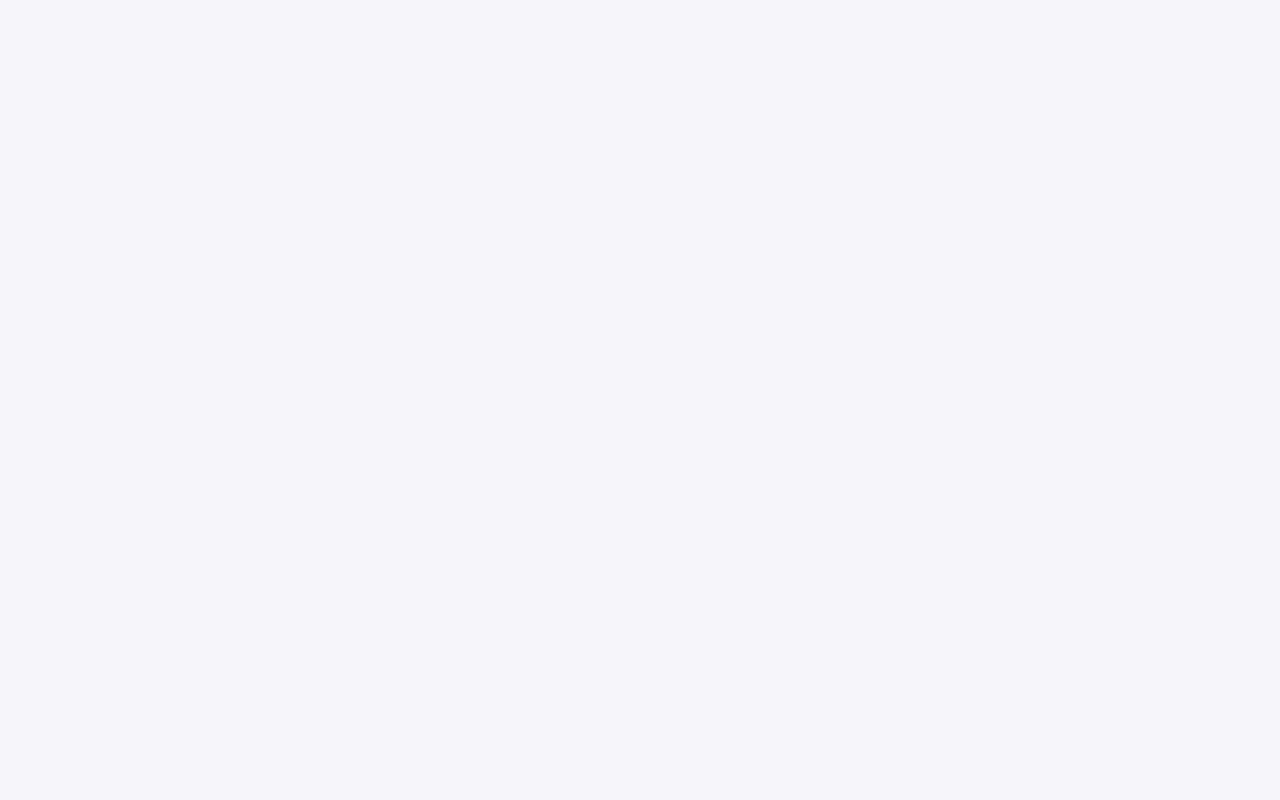
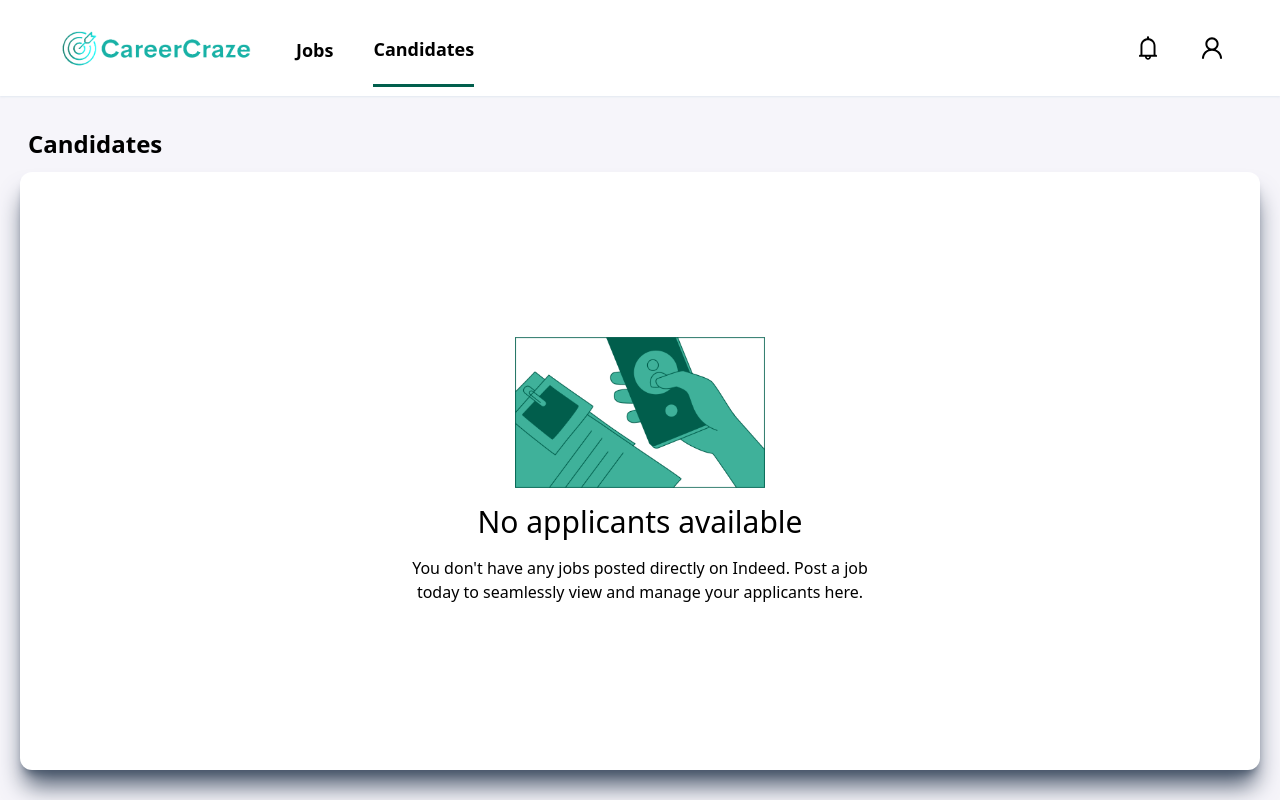
Before and after one commit to Ajaym1618/JobListing-frontend, a React (Create React App) app: page /candidates in a window 1280 px wide. Before the commit this address had no page. Built offline with nearby package versions, Linux system fonts and the light colour scheme.

Commit message:
newly commited

```diff
--- a/src/App.js
+++ b/src/App.js
@@ -12,6 +12,7 @@ function App() {
   return (
     <div>
       <Router>
+        {/* job seeker */}
         <Routes>
           <Route path="/" element={<Navigate to="/login" />} />
           <Route
@@ -22,16 +23,6 @@ function App() {
             path="/register"
             element={<UserLoginSignUp type="/register" />}
           ></Route>
-          <Route path="/employee" element={<Navigate to="/employer-login" />} />
-          <Route
-            path="/employer-login"
-            element={<EmployerLoginSignUp type="/employer-login" />}
-          ></Route>
-          <Route
-            path="/employer-register"
-            element={<EmployerLoginSignUp type="/employer-register" />}
-          ></Route>
-
           <Route path="/home" element={<Navigate to="/jobs"/>}></Route>
           <Route
             path="/jobs"
@@ -61,7 +52,20 @@ function App() {
             path="/contact-info"
             element={<Home type="/contact-info"/>}
           ></Route>
-          <Route path="/employer-home" element={<EmployerHome/>}></Route>
+
+          {/* Employer */}
+          <Route path="/employer" element={<Navigate to="/employer-login" />} />
+          <Route
+            path="/employer-login"
+            element={<EmployerLoginSignUp type="/employer-login" />}
+          ></Route>
+          <Route
+            path="/employer-register"
+            element={<EmployerLoginSignUp type="/employer-register" />}
+          ></Route>
+          <Route path="/employer-home" element={<Navigate to="/employer-jobs"/>}></Route>
+          <Route path="/employer-jobs" element={<EmployerHome type="/employer-jobs"/>}></Route>
+          <Route path="/candidates" element={<EmployerHome type="/candidates"/>}></Route>
         </Routes>
       </Router>
     </div>
--- /dev/null
+++ b/src/pages/EmployerHome/Candidates/candidates.jsx
@@ -0,0 +1,22 @@
+import React from "react";
+import smartphone from "../../../assets/smartphone-hand.png";
+
+const Candidates = () => {
+  return (
+    <div className="w-[100%] h-[88vh] py-5 px-5">
+      <h1 className="py-3 px-2 text-2xl font-semibold">Candidates</h1>
+      <div className="w-full h-[90%] flex flex-col items-center justify-center gap-4 bg-white rounded-xl shadow-xl shadow-slate-600">
+        <div className="w-full flex justify-center items-center">
+          <img src={smartphone} alt="" className="w-[250px]" />
+        </div>
+        <h1 className="text-3xl max-md:text-2xl">No applicants available</h1>
+        <p className="w-[40%] text-center px-4 max-md:text-sm max-lg:w-[60%] max-md:w-[100%]">
+          You don't have any jobs posted directly on Indeed. Post a job today to
+          seamlessly view and manage your applicants here.
+        </p>
+      </div>
+    </div>
+  );
+};
+
+export default Candidates;
--- /dev/null
+++ b/src/pages/EmployerHome/PostingJobs/jobs.jsx
@@ -0,0 +1,41 @@
+import React from "react";
+import { AiOutlineControl } from "react-icons/ai";
+import calendar from "../../../assets/calendar.png";
+
+const Jobs = () => {
+  return (
+    <div className="w-[100%] h-[88vh] px-10 py-10">
+      <div className="w-full flex justify-between items-center pb-6">
+        <h1 className="text-2xl font-semibold">Jobs</h1>
+        <button className="px-8 py-2 text-lg text-white bg-[#18b1a6] rounded-md">
+          Post a job
+        </button>
+      </div>
+      <div className="w-full ">
+        <div className="w-[30%] relative max-lg:w-[100%]">
+          <input
+            type="text"
+            placeholder="Filter and search jobs"
+            className="w-[100%] py-2 px-3 rounded-md text-[#18b1a6] border border-black outline-[#18b1a6]"
+          />
+          <AiOutlineControl className="absolute text-2xl top-2 right-2" />
+        </div>
+      </div>
+      <div className="w-full h-auto px-4 py-20 flex flex-col justify-center items-center gap-5">
+        <div className="w-full flex justify-center">
+          <img src={calendar} alt="" className="w-[200px]" />
+        </div>
+        <div className="w-full flex flex-col justify-center items-center gap-4">
+          <h1 className="text-3xl text-center max-md:text-sm">
+            No jobs posted. Post your first job directly in CareerCraze
+          </h1>
+          <button className="w-[20%] px-8 py-2 text-lg text-white bg-[#18b1a6] rounded-md max-lg:w-[50%] max-md:w-[70%] max-sm:w-[100%]">
+            Post a job
+          </button>
+        </div>
+      </div>
+    </div>
+  );
+};
+
+export default Jobs;
--- a/src/pages/EmployerHome/employerHeader/header.jsx
+++ b/src/pages/EmployerHome/employerHeader/header.jsx
@@ -2,9 +2,10 @@ import React, { useState, useEffect } from "react";
 import logo from "../../../assets/logo.png";
 import { UserOutlined, BellOutlined } from "@ant-design/icons";
 import { useLocation, useNavigate } from "react-router-dom";
+import { IoMdSettings } from "react-icons/io";
 const EmployerHeader = () => {
   const [model, setModel] = useState(false);
-  const [line, setLine] = useState("/jobs");
+  const [line, setLine] = useState("");
 
   const location = useLocation();
 
@@ -29,24 +30,22 @@ const EmployerHeader = () => {
         />
         <div
           className={`h-[80px] flex items-center ${
-            line === "/jobs" ? "border-b-[3px]" : ""
+            line === "/employer-jobs" ? "border-b-[3px]" : ""
           } border-[#015f4d] pt-1 cursor-pointer text-lg hover:text-[#015f4d] max-lg:hidden`}
-          onClick={() => handleNavigate("/jobs")}
+          onClick={() => handleNavigate("/employer-jobs")}
         >
           Jobs
         </div>
         <div
           className={`h-[78px] flex items-center ${
-            line === "/companies" ? "border-b-[3px]" : ""
+            line === "/candidates" ? "border-b-[3px]" : ""
           } border-[#015f4d] pt-1 cursor-pointer text-lg hover:text-[#015f4d] max-lg:hidden`}
+          onClick={() => handleNavigate("/candidates")}
         >
           Candidates
         </div>
       </div>
       <div className="w-[100%] flex justify-end items-center gap-10 text-2xl px-8 relative max-lg:text-xl ">
-        <button className="px-4 py-2 text-lg text-white bg-[#18b1a6] rounded-md">
-          Post a job
-        </button>
         <BellOutlined
           className={`cursor-pointer h-[80px] flex items-center ${
             line === "/notifications" ? "border-b-[3px]" : ""
@@ -62,67 +61,47 @@ const EmployerHeader = () => {
             <div className="w-auto h-auto rounded-md absolute top-20 right-0 border border-[#015f4d] bg-white shadow-md shadow-slate-400 max-lg:hidden">
               <div className="absolute top-[-11px] border-l border-t border-[#015f4d] right-8 rotate-[45deg] w-[20px] h-[20px] bg-white z-30"></div>
               <div className="w-[100%] py-4 text-lg flex flex-col">
-                <div className="font-semibold px-6 py-2">email</div>
+                <div className="font-semibold px-6 py-2">Company name</div>
                 <div
-                  className="px-6 flex gap-3 py-3 items-center cursor-pointer font-semibold hover:bg-[#d8fffc] hover:text-[#015f4d]"
+                  className=" flex gap-2 px-5 py-3 items-center cursor-pointer font-semibold hover:bg-[#d8fffc] hover:text-[#015f4d]"
                   onClick={() => {
-                    handleNavigate("/profile");
+                    handleNavigate("/employer-settings");
                     setModel(!model);
                   }}
                 >
-                  <i className="fa-solid fa-user "></i>Profile
+                  <IoMdSettings className="text-2xl"/>
+                  Employer settings
                 </div>
                 <div
-                  className=" flex gap-3 px-6 py-3 items-center cursor-pointer font-semibold hover:bg-[#d8fffc] hover:text-[#015f4d]"
-                  onClick={() => {
-                    handleNavigate("/saved");
-                    setModel(!model);
-                  }}
-                >
-                  <i className="fa-solid fa-bookmark "></i>My jobs
-                </div>
-              </div>
-              <div
-                className="w-[100%] py-2 font-semibold text-[#015f4d] text-lg border-t border-gray-600 flex gap-3 justify-center items-center cursor-pointer hover:bg-[#d8fffc]"
-                onClick={() => navigate("/")}
+                className="w-[100%] px-6 py-3 items-center font-semibold text-lg flex gap-3 cursor-pointer hover:bg-[#d8fffc] hover:text-[#015f4d]"
+                onClick={() => navigate("/employer")}
               >
                 <i class="fa-solid fa-arrow-right-from-bracket"></i>
                 Sign out
+              </div>
               </div>
             </div>
             {/* // After media query */}
             <div className="w-auto h-auto rounded-md absolute top-20 right-0 border border-[#015f4d] bg-white shadow-md shadow-slate-400 z-20 hidden max-lg:block">
               <div className="absolute top-[-11px] border-l border-t border-[#015f4d] right-8 rotate-[45deg] w-[20px] h-[20px] bg-white z-0"></div>
               <div className="w-[100%] py-4 text-lg flex flex-col max-md:text-sm">
-                <div
-                  className="px-6 flex gap-3 py-3 items-center cursor-pointer font-semibold hover:bg-[#d8fffc] hover:text-[#015f4d]"
-                  onClick={() => handleNavigate("/jobs")}
-                >
+                <div className="px-6 flex gap-3 py-3 items-center cursor-pointer font-semibold hover:bg-[#d8fffc] hover:text-[#015f4d]">
                   <i class="fa-solid fa-briefcase"></i>Jobs
                 </div>
                 <div
                   className="px-6 flex gap-3 py-3 items-center cursor-pointer font-semibold hover:bg-[#d8fffc] hover:text-[#015f4d]"
-                  onClick={() => handleNavigate("/companies")}
+                  onClick={() => handleNavigate("/candidates")}
                 >
-                  <i class="fa-solid fa-building"></i>Companies
+                  <i class="fa-solid fa-building"></i>Candidates
                 </div>
                 <div
-                  className="px-6 flex gap-3 py-3 items-center cursor-pointer font-semibold hover:bg-[#d8fffc] hover:text-[#015f4d]"
+                  className=" flex gap-3 px-5 py-3 items-center cursor-pointer font-semibold hover:bg-[#d8fffc] hover:text-[#015f4d]"
                   onClick={() => {
-                    handleNavigate("/profile");
+                    handleNavigate("/employer-settings");
                     setModel(!model);
                   }}
                 >
-                  <i className="fa-solid fa-user "></i>Profile
-                </div>
-                <div
-                  className=" flex gap-3 px-6 py-3 items-center cursor-pointer font-semibold hover:bg-[#d8fffc] hover:text-[#015f4d]"
-                  onClick={() => {
-                    handleNavigate("/saved");
-                    setModel(!model);
-                  }}
-                >
-                  <i className="fa-solid fa-bookmark "></i>My jobs
+                 <IoMdSettings className="text-lg"/>settings
                 </div>
               </div>
               <div className="w-[100%] py-2 font-semibold text-[#015f4d] text-lg border-t border-gray-600 flex gap-3 justify-center items-center cursor-pointer hover:bg-[#d8fffc] max-md:text-sm">
--- a/src/pages/EmployerHome/employerHome.jsx
+++ b/src/pages/EmployerHome/employerHome.jsx
@@ -1,12 +1,33 @@
-import React from 'react'
-import EmployerHeader from './employerHeader/header';
+import React, { useEffect, useState } from "react";
+import EmployerHeader from "./employerHeader/header";
+import { useLocation } from "react-router-dom";
+import Jobs from "./PostingJobs/jobs";
+import Candidates from "./Candidates/candidates";
 
 const EmployerHome = () => {
+  const [JC, setJC] = useState("Jobs");
+  const location = useLocation();
+
+  useEffect(() => {
+    switch (location.pathname) {
+      case "/employer-jobs":
+        setJC("employerJobs");
+        break;
+      case "/candidates":
+        setJC("candidates");
+        break;
+      default:
+        setJC("employerJobs");
+        break;
+    }
+  }, [location]);
   return (
-    <div className='w-[100%] h-[100vh] bg-green-300'>
-        <EmployerHeader/>
+    <div className="w-[100%] h-[100vh]">
+      <EmployerHeader />
+      {JC === "employerJobs"&& <Jobs/>}
+      {JC === "candidates"&& <Candidates/>}
     </div>
-  )
-}
+  );
+};
 
 export default EmployerHome;
--- a/src/pages/UserHome/UserHeader/header.jsx
+++ b/src/pages/UserHome/UserHeader/header.jsx
@@ -5,7 +5,7 @@ import { useLocation, useNavigate } from "react-router-dom";
 
 const Header = () => {
   const [model, setModel] = useState(false);
-  const [line, setLine] = useState("/jobs");
+  const [line, setLine] = useState("/employer-jobs");
 
   const location = useLocation();
 
--- a/src/pages/UserLoginSignUp_/userLoginSignUp.jsx
+++ b/src/pages/UserLoginSignUp_/userLoginSignUp.jsx
@@ -49,7 +49,7 @@ const UserLoginSignUp = () => {
           <div className="flex border-l pl-4 border-gray-500 max-md:pl-3">
             <button
               className=" flex justify-center items-center gap-2 font-bold text-[#015f4d] hover:border-b-2 hover:border-[#18b1a6] max-md:text-sm"
-              onClick={() => navigate("/employee")}
+              onClick={() => navigate("/employer")}
             >
               {" "}
               For Employers
```
Also changed, not shown: src/assets/calendar.png (added), src/assets/smartphone-hand.png (added).
